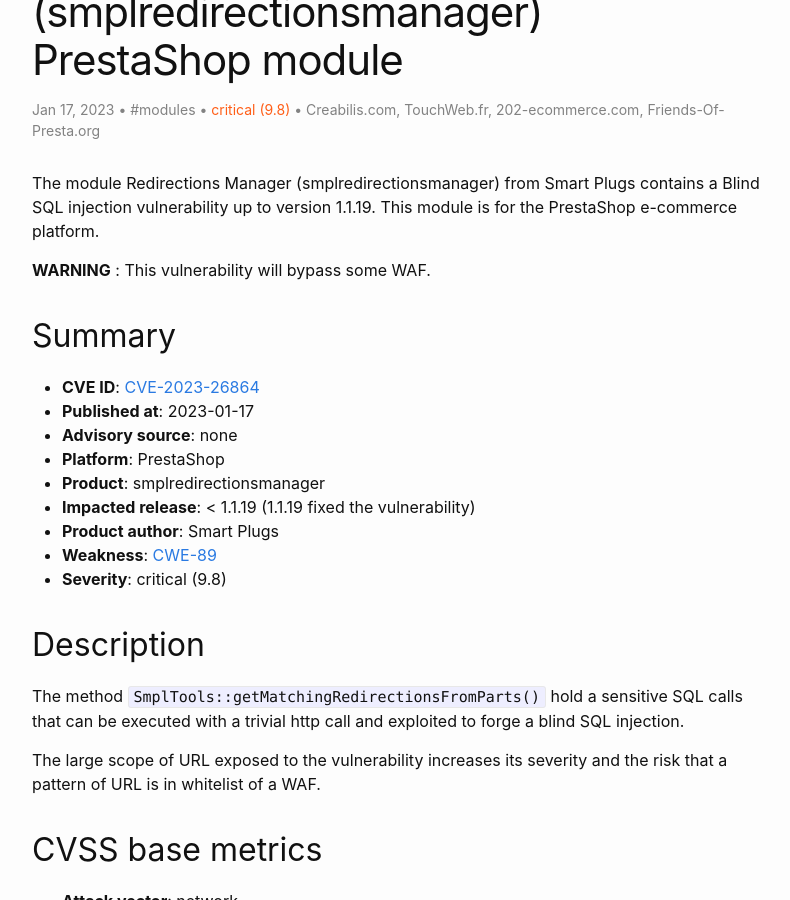
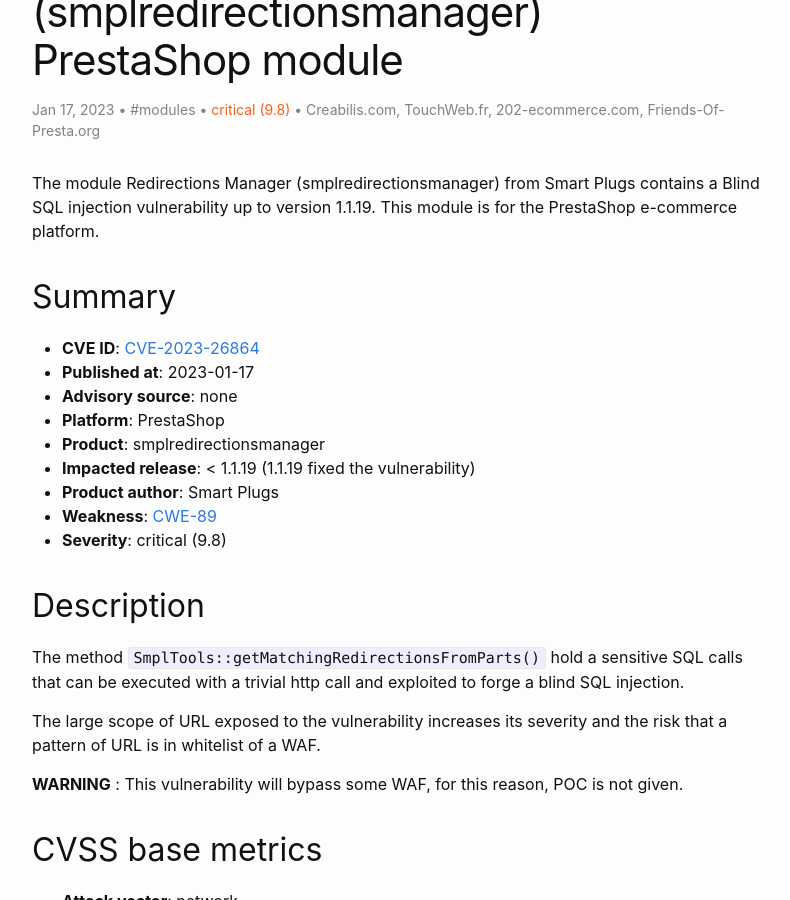
Before and after one commit to friends-of-presta/security-advisories, a Jekyll site: the page built from _posts/2023-01-17-smplredirectionsmanager.md, in a window 1280 px wide and 900 px high, scrolled down 201 px. Shown: the whole window, without its empty margins (238-1028 px from the left). Built offline with Jekyll 4.4.1, drawn with Linux system fonts in a browser that asks for light colours.

Commit message:
Update 2023-01-17-smplredirectionsmanager.md

```diff
--- a/_posts/2023-01-17-smplredirectionsmanager.md
+++ b/_posts/2023-01-17-smplredirectionsmanager.md
@@ -34,6 +32,7 @@ The method `SmplTools::getMatchingRedirectionsFromParts()` hold a sensitive SQL
 
 The large scope of URL exposed to the vulnerability increases its severity and the risk that a pattern of URL is in whitelist of a WAF.
 
+**WARNING** : This vulnerability will bypass some WAF, for this reason, POC is not given.
 
 ## CVSS base metrics
 
```
Also changed, not shown: other parts of _posts/2023-01-17-smplredirectionsmanager.md (+0 -2 lines).
